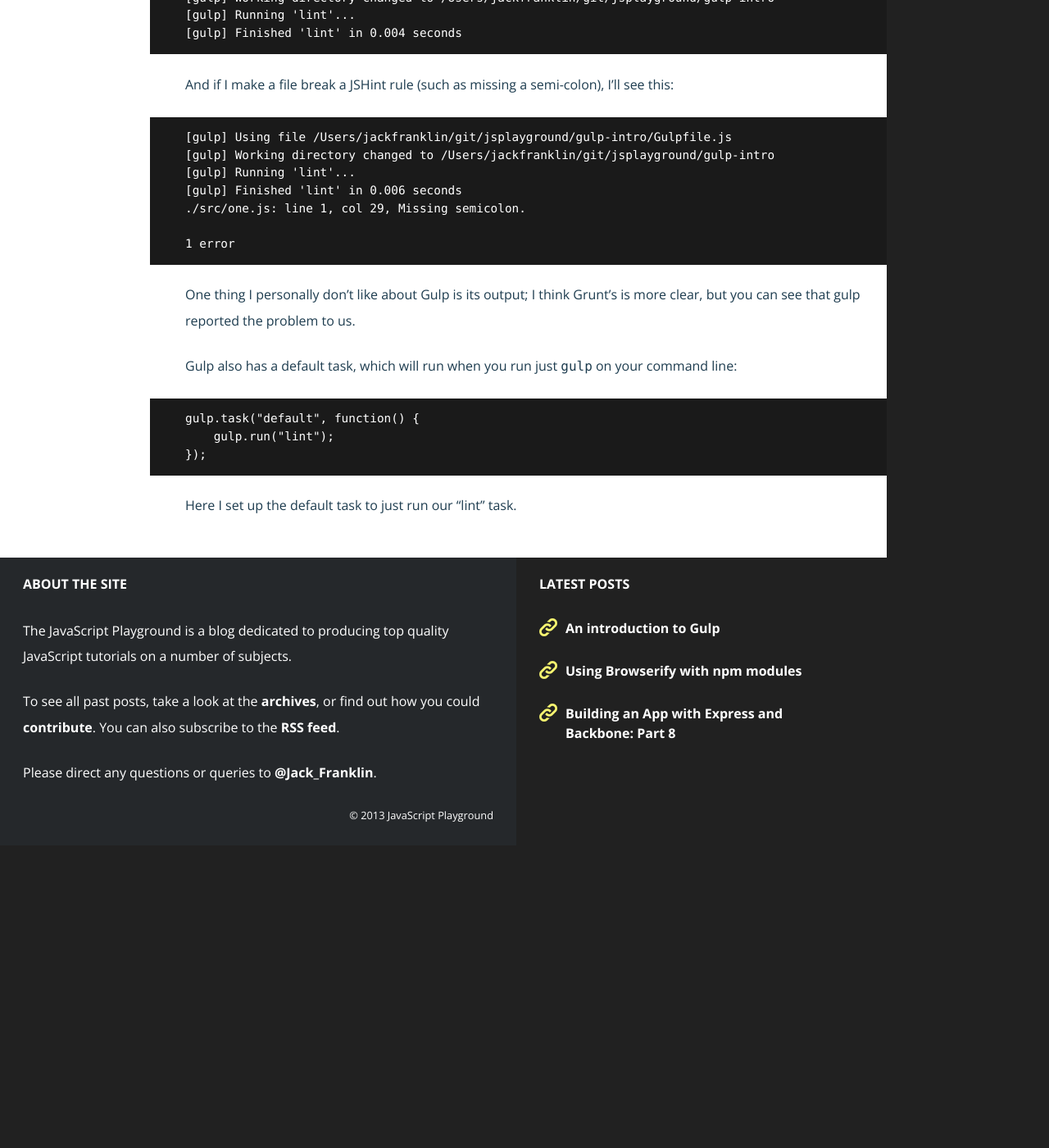
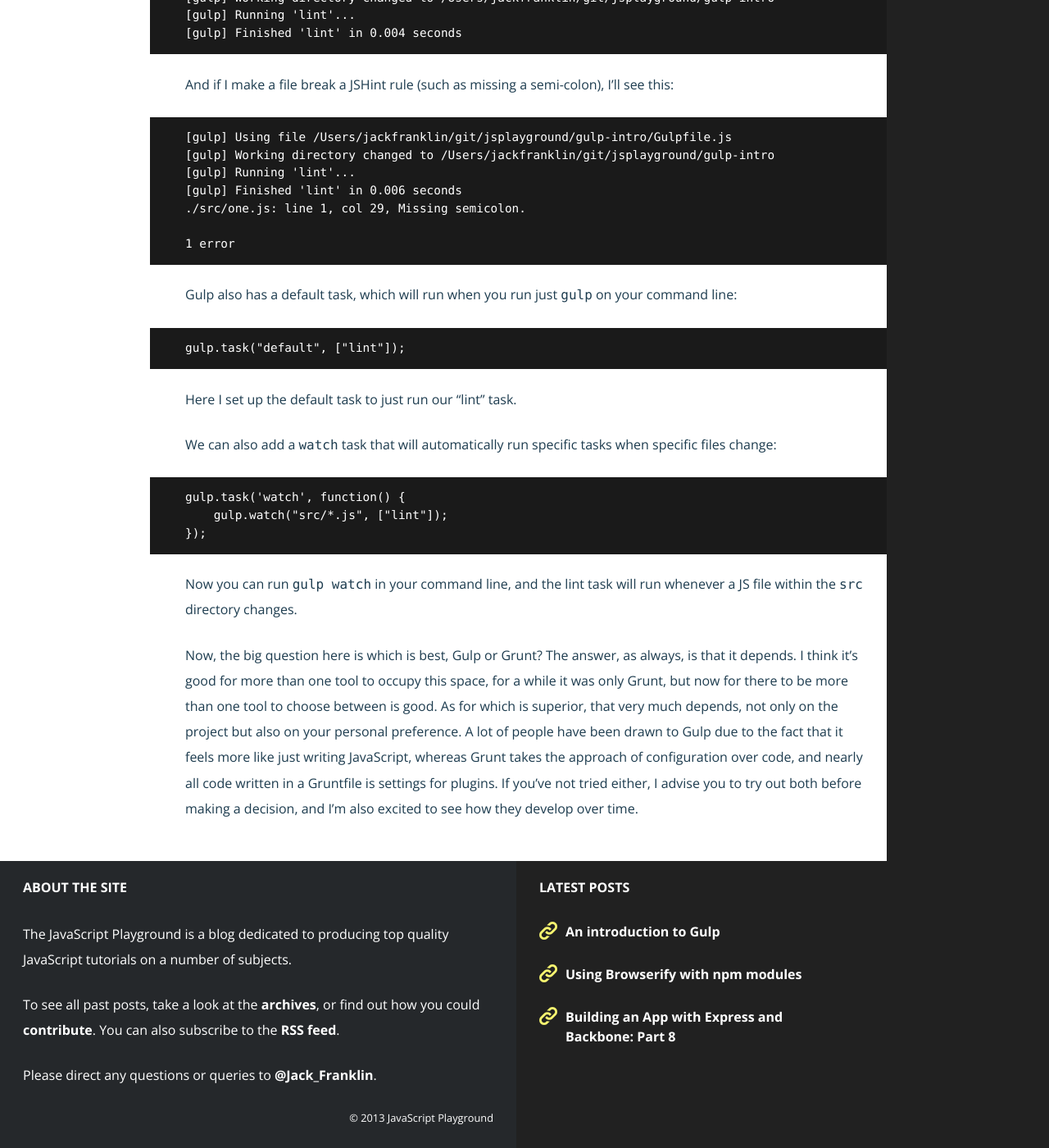
Before and after one commit to jackfranklin/javascriptplayground.com, a Jekyll site: the page built from _posts/2013-12-03-an-intro-to-gulp.md, in a window 1280 px wide and 1400 px high, scrolled down 1774 px. Shown: the whole window at 82% size. Built offline with Jekyll 4.4.1, drawn with Linux system fonts in a browser that asks for light colours; nearby versions of some CDN libraries; comment, search, counter and statistics services are not loaded; before the commit the page ends 2805 px from its top, so only the background shows below that.

Commit message:
intro to gulp

```diff
--- a/_posts/2013-12-03-an-intro-to-gulp.md
+++ b/_posts/2013-12-03-an-intro-to-gulp.md
@@ -55,12 +55,18 @@ And if I make a file break a JSHint rule (such as missing a semi-colon), I'll se
 
     1 error
 
-One thing I personally don't like about Gulp is its output; I think Grunt's is more clear, but you can see that gulp reported the problem to us.
-
 Gulp also has a default task, which will run when you run just `gulp` on your command line:
 
-    gulp.task("default", function() {
-        gulp.run("lint");
+    gulp.task("default", ["lint"]);
+
+Here I set up the default task to just run our "lint" task.
+
+We can also add a `watch` task that will automatically run specific tasks when specific files change:
+
+    gulp.task('watch', function() {
+        gulp.watch("src/*.js", ["lint"]);
     });
 
-Here I set up the default task to just run our "lint" task.
+Now you can run `gulp watch` in your command line, and the lint task will run whenever a JS file within the `src` directory changes.
+
+Now, the big question here is which is best, Gulp or Grunt? The answer, as always, is that _it depends_. I think it's good for more than one tool to occupy this space, for a while it was only Grunt, but now for there to be more than one tool to choose between is good. As for which is superior, that very much depends, not only on the project but also on your personal preference. A lot of people have been drawn to Gulp due to the fact that it feels more like just writing JavaScript, whereas Grunt takes the approach of configuration over code, and nearly all code written in a Gruntfile is settings for plugins. If you've not tried either, I advise you to try out both before making a decision, and I'm also excited to see how they develop over time.
```
